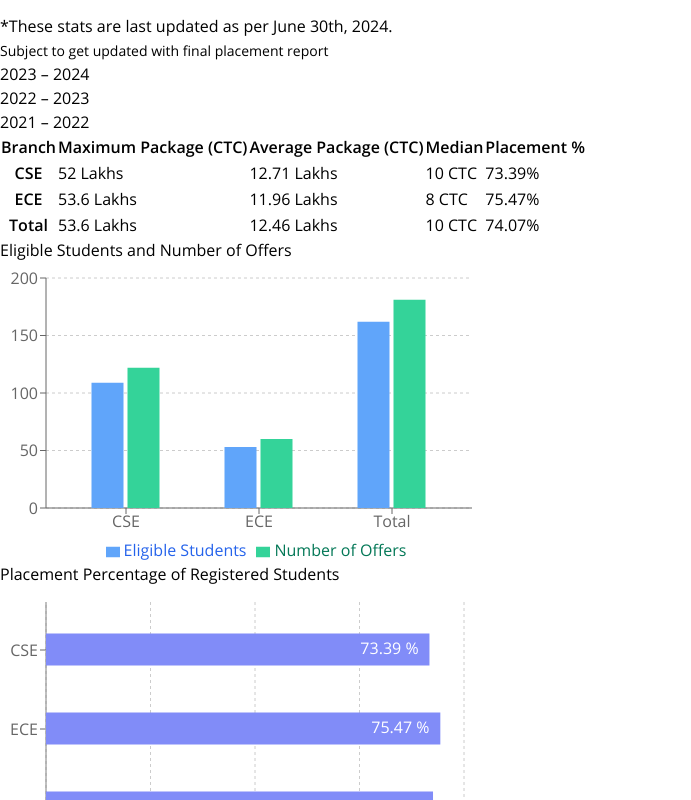
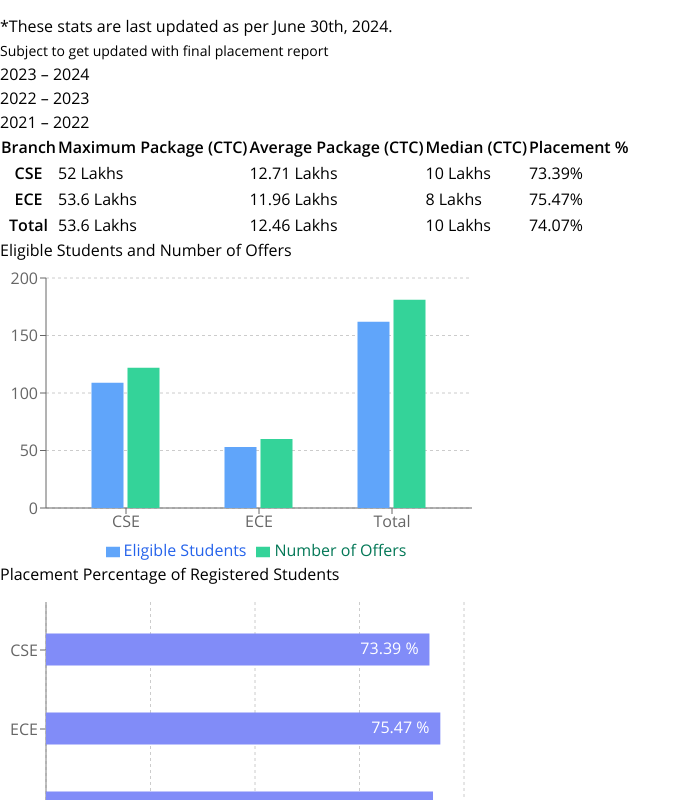
Before and after one commit to TNPCell-IIITKota/tnp-iiit-kota, a Next.js app: page / in a window 1280 px wide. Shown: the part 3440-4240 px from the top of the page, without its empty margins (0-691 px from the left). Built offline with nearby package versions, Linux system fonts and the light colour scheme.

Commit message:
feat(2024): adding median

```diff
--- a/components/Table.tsx
+++ b/components/Table.tsx
@@ -13,7 +13,7 @@ const Table: React.FC<{ year: Year }> = ({ year }) => (
               'Branch',
               'Maximum Package (CTC)',
               'Average Package (CTC)',
-              'Median',
+              'Median (CTC)',
               'Placement %',
             ].map((header) => (
               <th key={cyrb53(header)} cx="col-th" scope="col">
@@ -30,7 +30,7 @@ const Table: React.FC<{ year: Year }> = ({ year }) => (
               </th>
               <td cx="data">{row.Maximum} Lakhs</td>
               <td cx="data">{row.Average} Lakhs</td>
-              <td cx="data">{row.Median} CTC</td>
+              <td cx="data">{row.Median} Lakhs</td>
               <td cx="data">
                 {placementPC[year].find((x) => x.branch === row.branch)?.['Placement %']}%
               </td>
```
